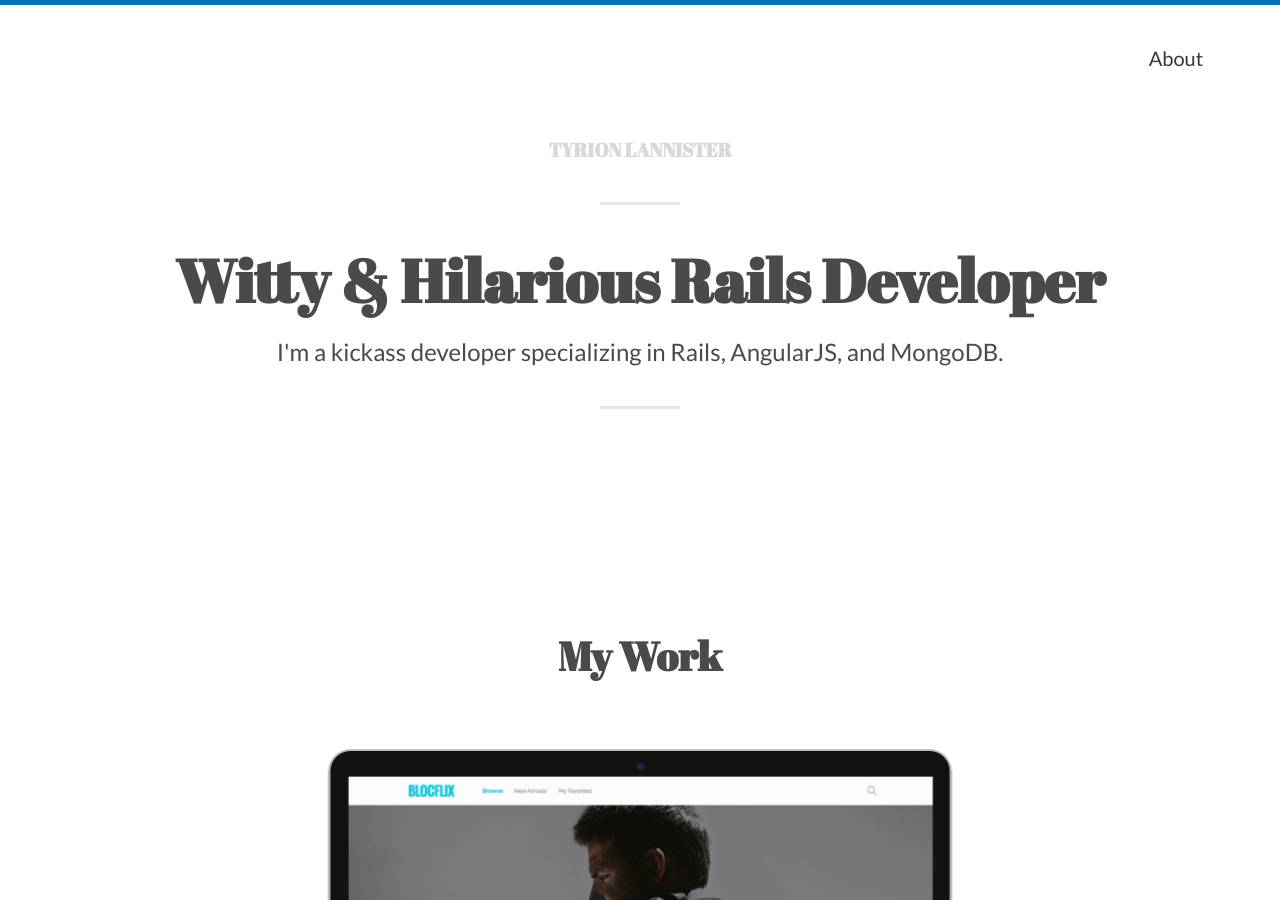
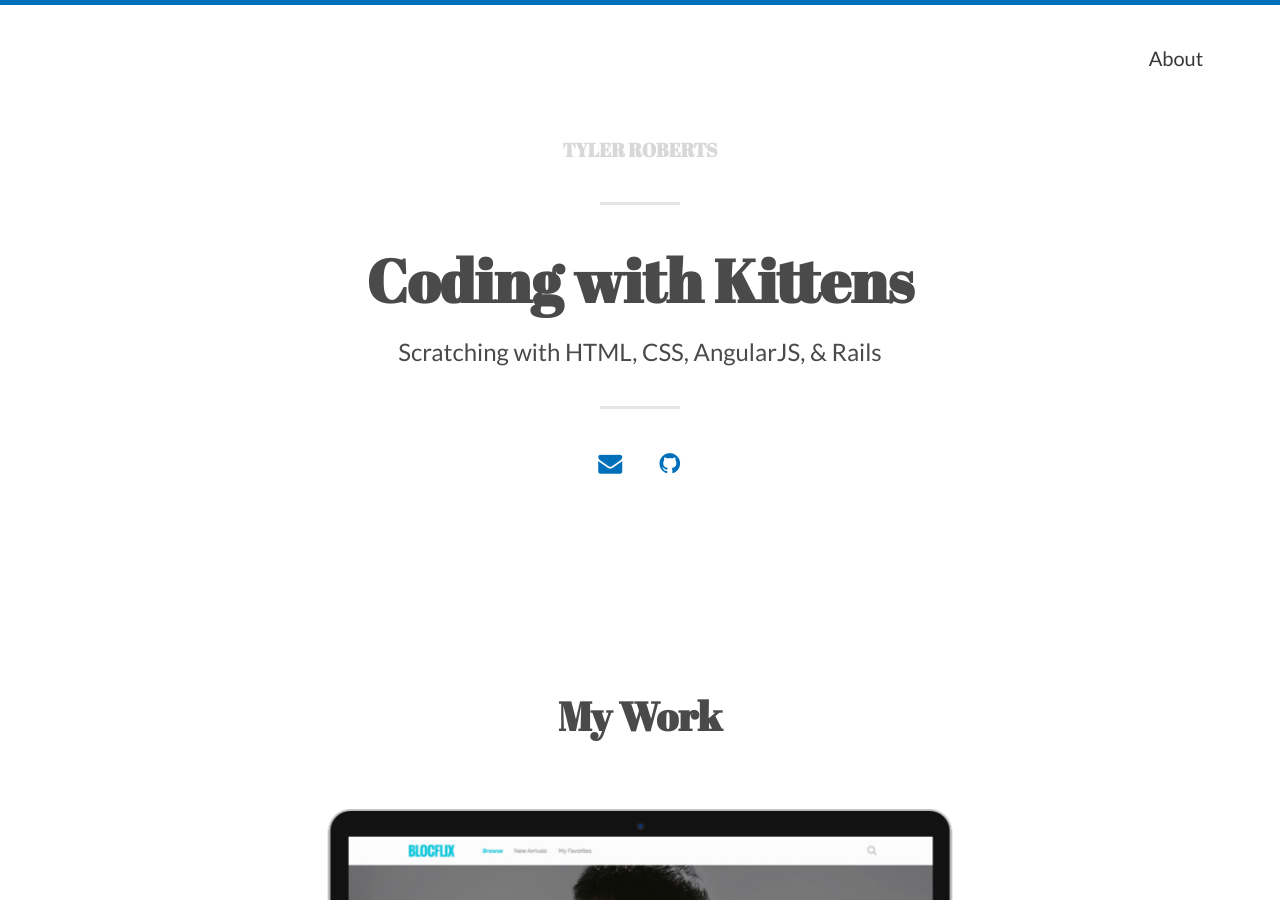
Before and after one commit to Bloc/portfolio-kami, a Jekyll site: the page built from index.html, in a window 1280 px wide and 900 px high. Built offline with Jekyll 4.4.1, drawn with Linux system fonts in a browser that asks for light colours; nearby versions of some CDN libraries; the list of posts is cut into pages by our own code.

Commit message:
first commit

```diff
--- a/_config.yml
+++ b/_config.yml
@@ -5,26 +5,26 @@ url: "http://www.your-domain.com" # the base hostname & protocol for your site
 # THEME-SPECIFIC CONFIGURATION
 theme_settings:
   # Meta
-  title: Tyrion Lannister # Your name will go here
-  description: "A personal portfolio and blog website" # used by search engines
+  title: Tyler Roberts # Your name will go here
+  description: "Tyler Roberts personal portfolio and blog" # used by search engines
 
   # Header and footer text
   header_text: >
-     <h1>Witty & Hilarious Rails Developer</h1>
-     <p>I'm a kickass developer specializing in Rails, AngularJS, and MongoDB.</p>
+     <h1>Coding with Kittens</h1>
+     <p>Scratching with HTML, CSS, AngularJS, & Rails</p>
   header_text_feature_image:
   footer_text: >
    Powered by <a href="http://jekyllrb.com">Jekyll</a> and made with love.
 
   # Icons
   rss: false
-  email_address: # Full email address, e.g. "sam@example.com"
+  email_address: "twr349@gmail.com" # Full email address, e.g. "sam@example.com"
   behance:
   bitbucket:
   dribbble:
   facebook:
   flickr:
-  github: # github profile name, e.g. "madebymunsters"
+  github: "twr349" # github profile name, e.g. "madebymunsters"
   google_plus:
   instagram:
   linkedin:  # Full URL
```
